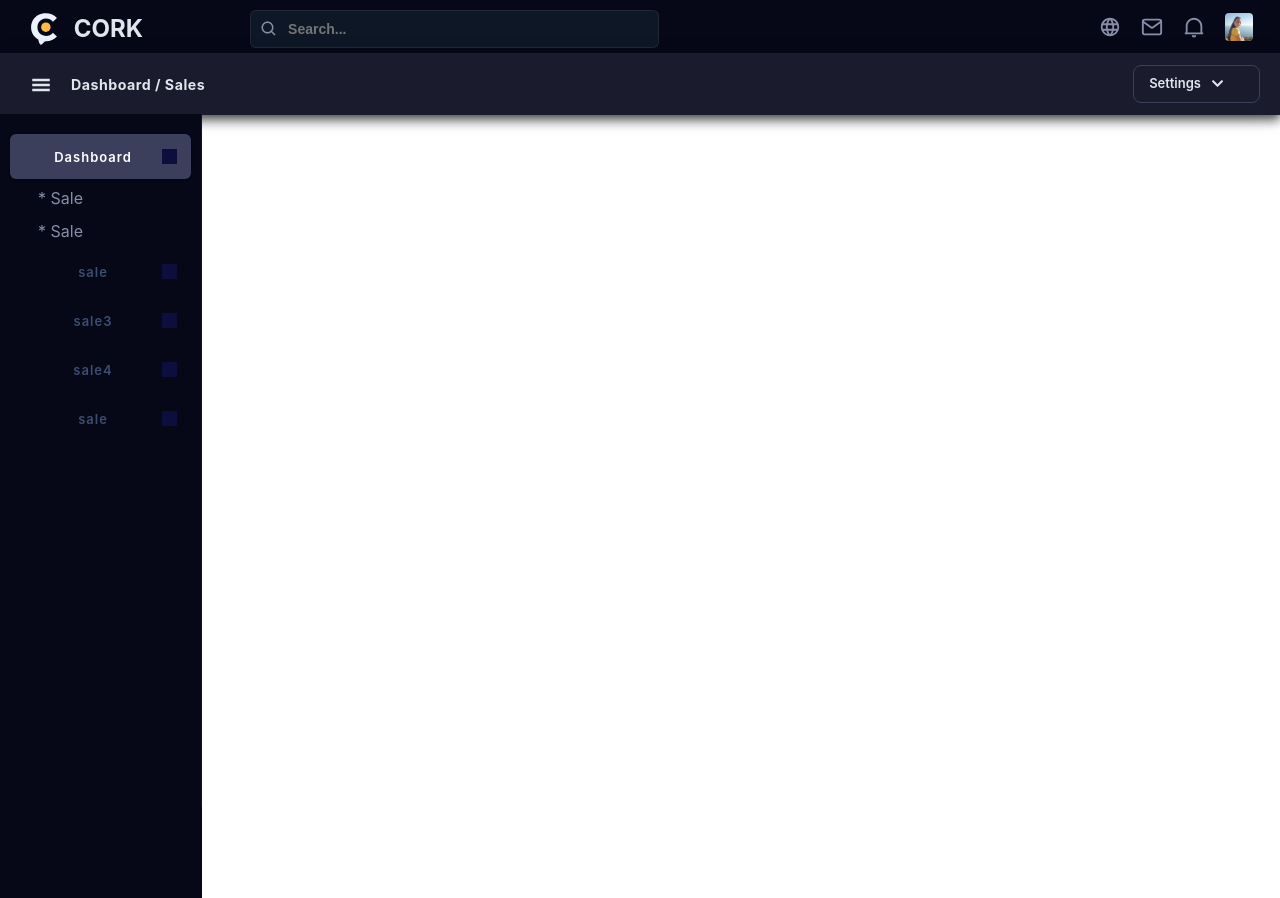
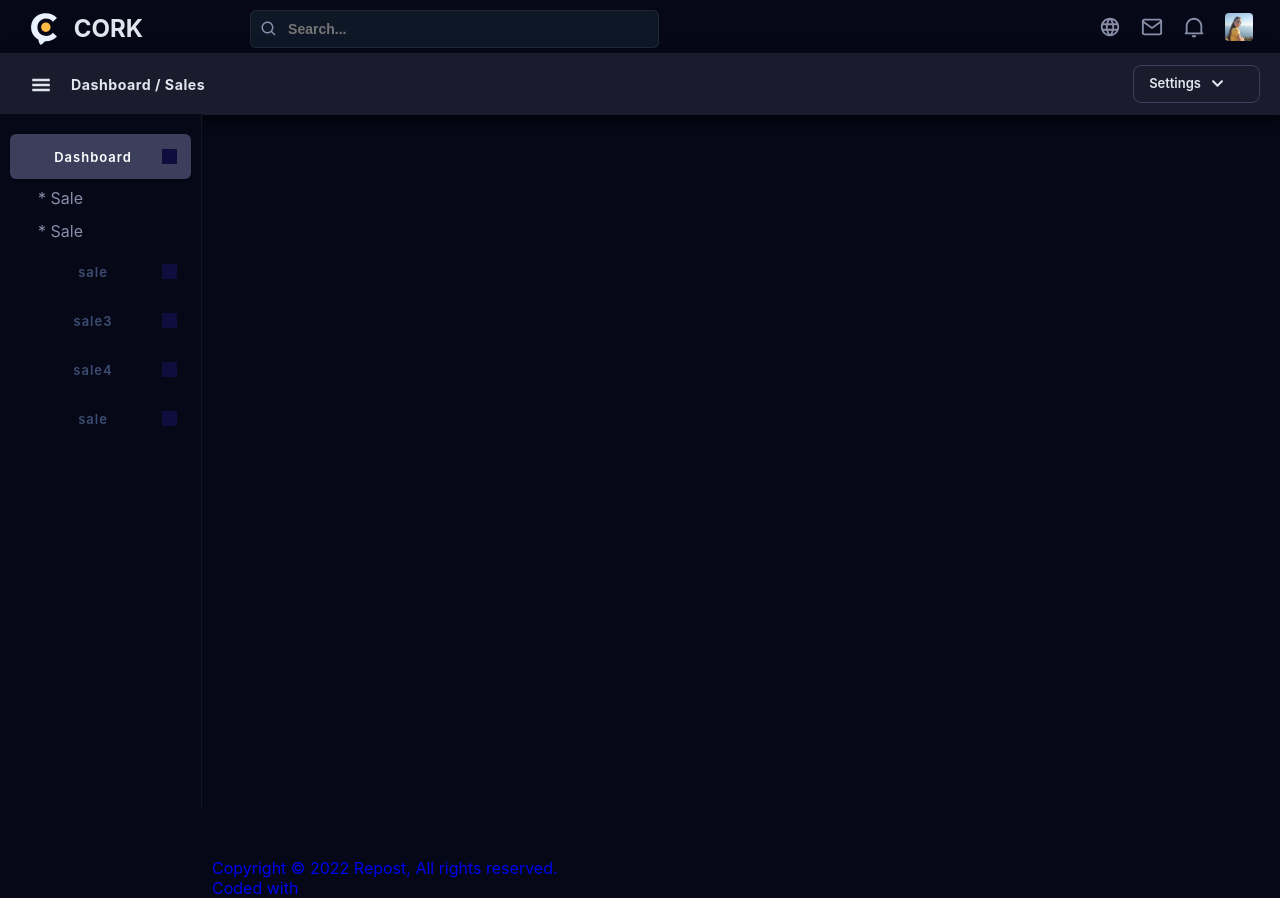
Before and after one commit to jovid1242/admin_panel, a React (Create React App) app: page / in a window 1280 px wide. Before the commit the page ends 800 px from the top, so only its background shows below. Built offline with nearby package versions, Linux system fonts and the light colour scheme.

Commit message:
start layout

```diff
--- /dev/null
+++ b/src/components/footer/Footer.js
@@ -0,0 +1,20 @@
+import React from "react";
+
+export default function Footer() {
+    return (
+        <>
+            <div className="footer-wrapper">
+                <div className="footer-section">
+                    <p>
+                        <a href="#">
+                            Copyright © 2022 Repost, All rights reserved.
+                        </a>
+                    </p>
+                    <p>
+                        <a href="#">Coded with </a>
+                    </p>
+                </div>
+            </div>
+        </>
+    );
+}
--- /dev/null
+++ b/src/components/main/Main.js
@@ -0,0 +1,14 @@
+import React from "react";
+import Footer from "../footer/Footer";
+import "../../styles/main/main.scss";
+
+export default function Main() {
+    return (
+        <div className="main">
+            <div className="main_content">
+                <div className="layout"></div>
+                <Footer />
+            </div>
+        </div>
+    );
+}
--- a/src/pages/Home.js
+++ b/src/pages/Home.js
@@ -1,12 +1,14 @@
 import React from "react";
 import Sidebar from "../components/sidebar/Sidebar";
 import Header from "../components/header/Header";
+import Main from "../components/main/Main";
 
 export default function Home() {
     return (
         <>
             <Header />
             <Sidebar />
+            <Main />
         </>
     );
 }
--- /dev/null
+++ b/src/styles/main/main.scss
@@ -0,0 +1,19 @@
+.main {
+    width: 100%;
+    background-color: #060818;
+
+    .main_content {
+        position: relative;
+        width: 50%;
+        flex-grow: 8;
+        margin-top: 55px;
+        margin-bottom: 0;
+        margin-left: 212px;
+        transition: 0.6s;
+
+        .layout {
+            padding: 0 20px 0 18px !important;
+            min-height: calc(100vh - 55px) !important;
+        }
+    }
+}
```
Also changed, not shown: src/App.js (indentation only), 1 other file (tests, documents, lock files or other folders). Lines whose indentation alone changed are shown as unchanged.
